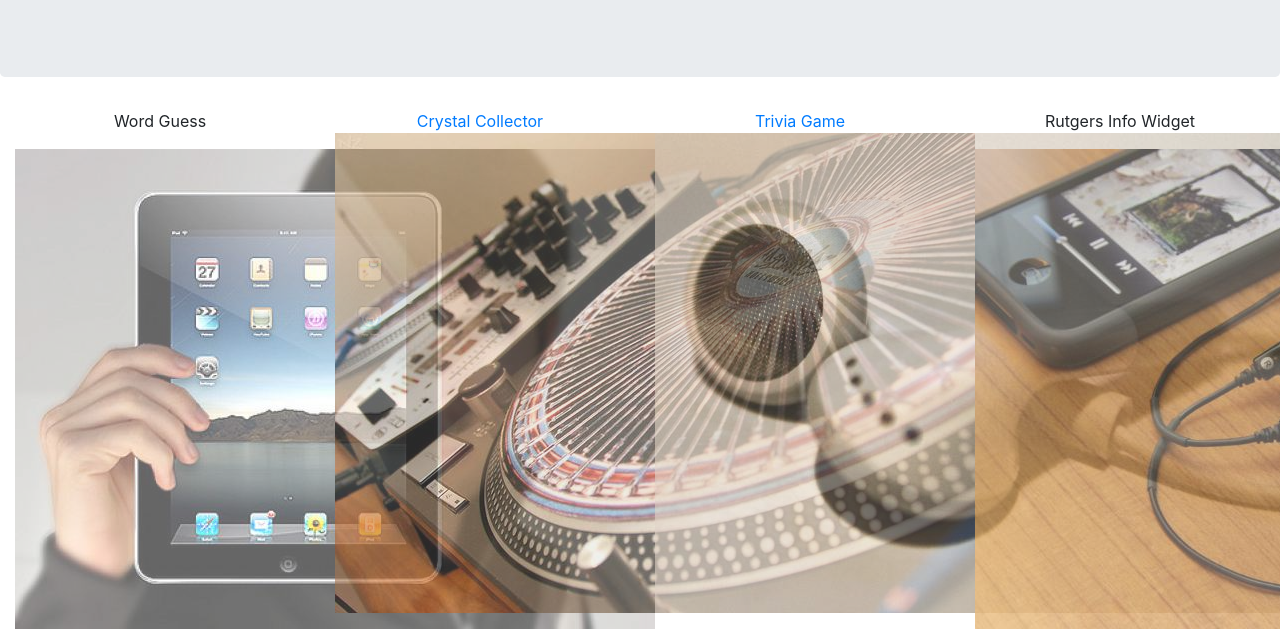
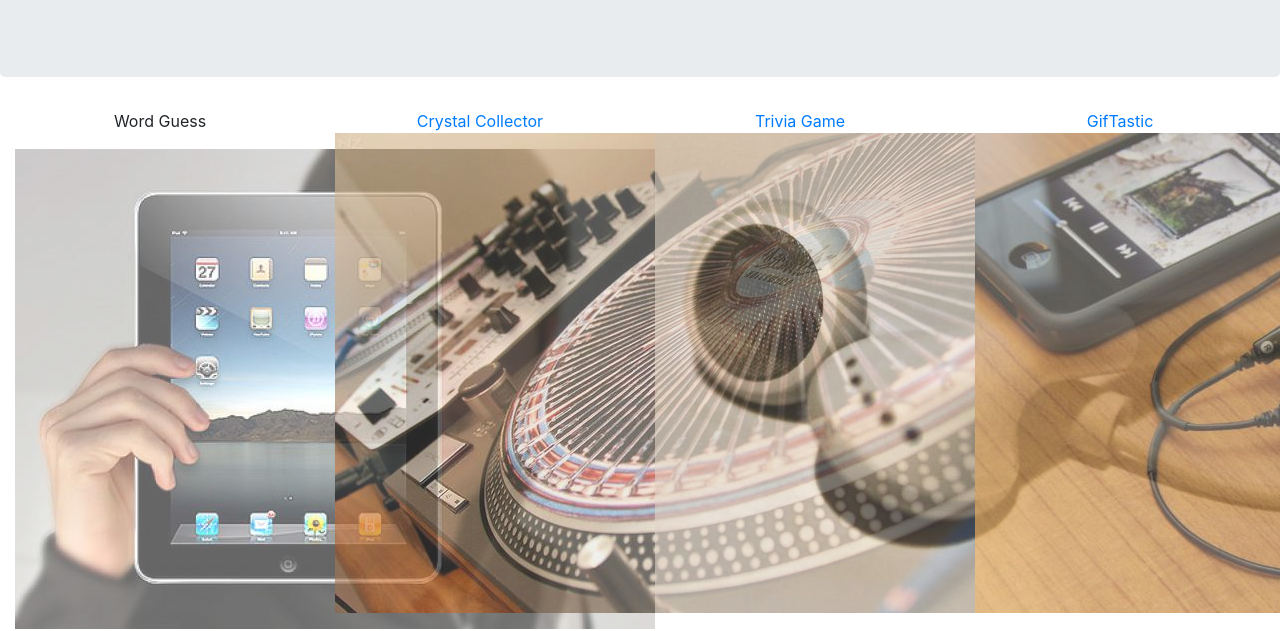
Before and after one commit to losandluca/Bootstrap-Portfolio, a plain HTML site: page portfolio.html in a window 1280 px wide. Shown: the part 203-834 px from the top of the page. Drawn offline with nearby package versions, Linux system fonts and the light colour scheme.

Commit message:
Added to Portfolio

```diff
--- a/portfolio.html
+++ b/portfolio.html
@@ -61,7 +61,7 @@
           </div>
 
           <div class="col-sm-3">
-            <p style="text-align: center">Rutgers Info Widget</p>
+            <a href=" https://losandluca.github.io/GIFTastic/">GifTastic</a>
             <img style="opacity:.6;" src="assets/images/technics-q-c-640-480-7.jpg" class="img-responsive" style="width:100%"
               alt="Image">
           </div>
```
